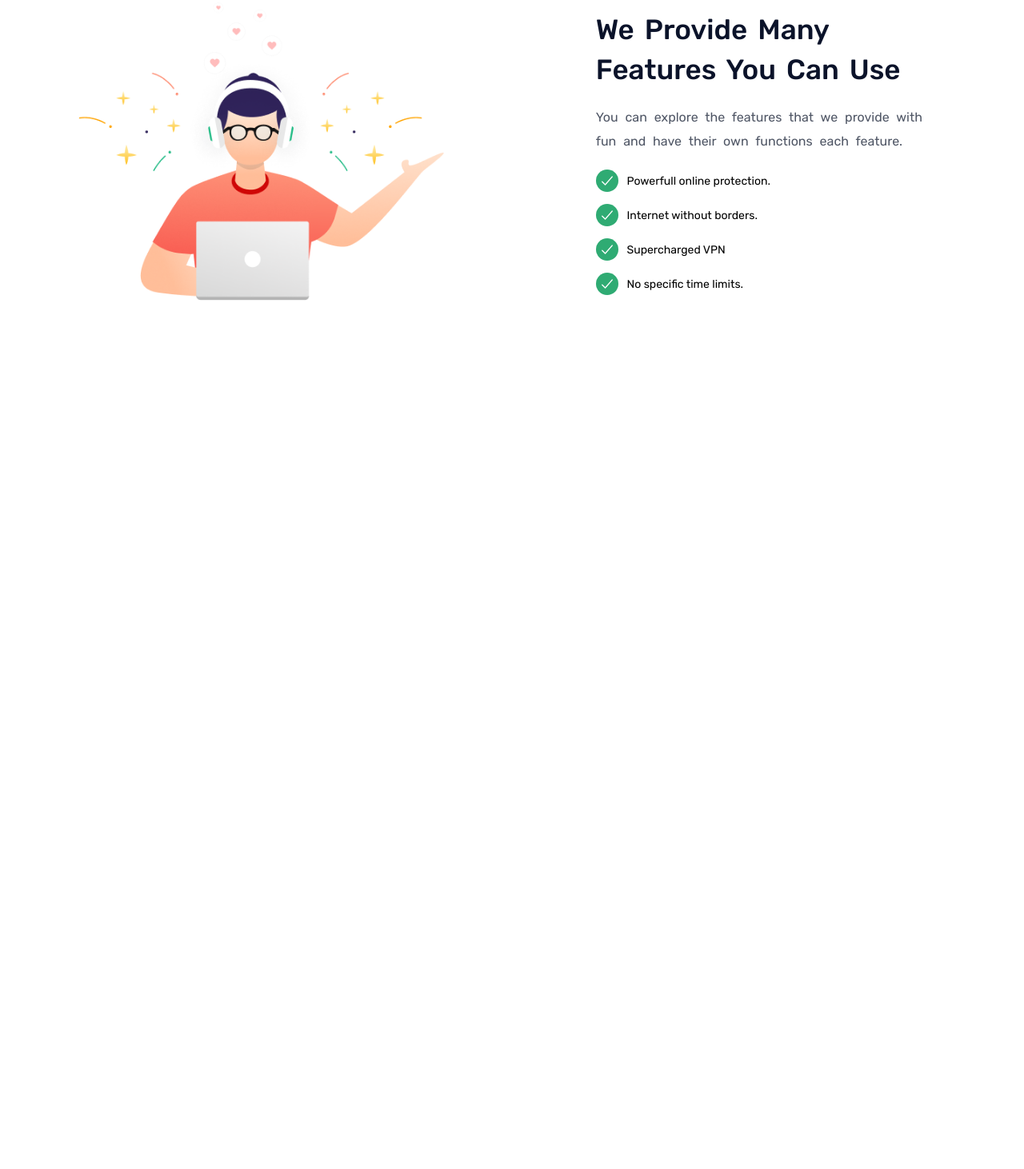
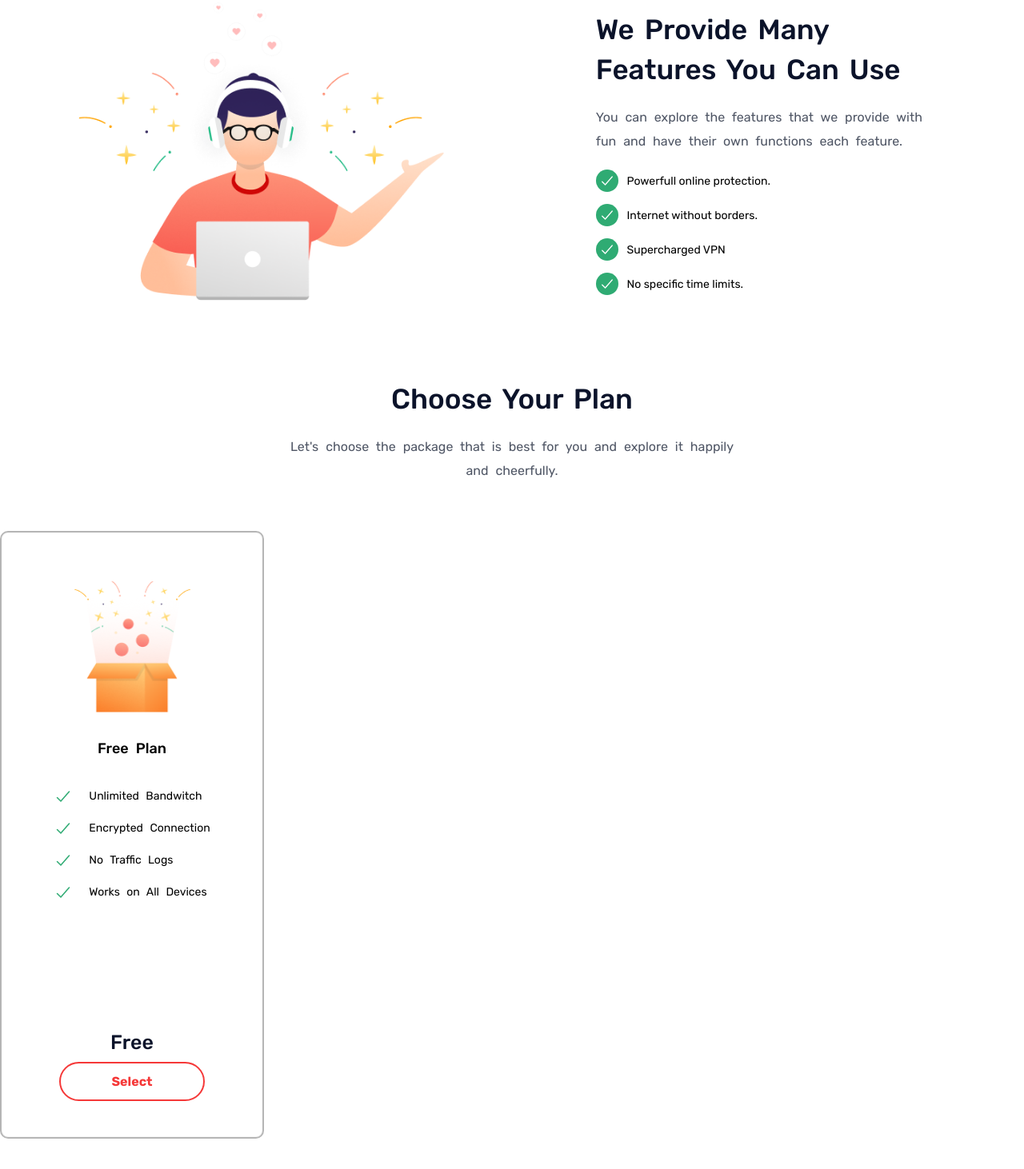
Before and after one commit to Robi-Nurhidayat/Landing-page, a plain HTML site: page LasLenVpn/index.html in a window 1280 px wide. Shown: the part 1067-2529 px from the top of the page at 80% size. Before the commit the page ends 1529 px from the top, so only its background shows below. Drawn offline with nearby package versions, Linux system fonts and the light colour scheme.

Commit message:
create section plan choose and card, note : not finished yet card

```diff
--- a/LasLenVpn/css/style.css
+++ b/LasLenVpn/css/style.css
@@ -303,3 +303,107 @@ body {
     align-items: center;
     gap: 1.08rem;
 }
+
+
+/* ============== */
+
+
+/* section choose plan */
+
+
+/* =============== */
+
+.section-plan {
+    /* padding: 8rem 17.6rem 8.3rem 17.4rem; */
+    padding: 100px;
+}
+
+.header-plan {
+    text-align: center;
+}
+
+.header-plan .heading-secondary {
+    margin-bottom: 2rem;
+}
+
+.plan-heading-text {
+    margin: 0;
+    font-size: 1.6rem;
+    color: #4f5665;
+    word-spacing: 0.5rem;
+    font-weight: 400;
+    line-height: 3rem;
+    width: 55.5rem;
+    margin: auto;
+    margin-bottom: 6rem;
+}
+
+.plan-card {
+    padding: 6.2rem 4.4rem;
+    border-radius: 10px;
+    box-shadow: inset 0px 0px 1px 2px rgba(0, 0, 0, 0.3);
+    display: flex;
+    flex-direction: column;
+    justify-content: center;
+    align-items: center;
+    gap: 3rem;
+    width: 33rem;
+    height: 76rem;
+}
+
+.plan-card img {
+    width: 145px;
+}
+
+.plan-card-title {
+    font-size: 1.8rem;
+    font-weight: 500;
+    line-height: 3rem;
+    word-spacing: 0.5rem;
+}
+
+.list-plan {
+    list-style: none;
+    display: flex;
+    flex-direction: column;
+    gap: 1rem;
+}
+
+.list-plan-item {
+    display: flex;
+    align-items: center;
+    gap: 2rem;
+    font-size: 1.4rem;
+    word-spacing: 0.5rem;
+    line-height: 3rem;
+}
+
+.icon-plan-item {
+    color: #2fab73;
+    font-size: 2.4rem;
+}
+
+.button-box-plan {
+    margin-top: auto;
+}
+
+.button-box-plan p {
+    margin-bottom: 2.4rem;
+    font-size: 2.5rem;
+    font-weight: 500;
+    line-height: 3rem;
+    word-spacing: 0.5rem;
+    color: #0b132a;
+    text-align: center;
+}
+
+.btn-subscribe:link,
+.btn-subscribe:visited {
+    text-decoration: none;
+    color: #f53838;
+    font-size: 1.6rem;
+    font-weight: 700;
+    padding: 1.3rem 6.3rem;
+    border: 2px solid #f53838;
+    border-radius: 50px;
+}
--- a/LasLenVpn/index.html
+++ b/LasLenVpn/index.html
@@ -112,6 +112,43 @@
                 </div>
             </div>
         </section>
+
+        <setion class="section-plan">
+            <div class="container">
+                <header class="header-plan">
+                    <h2 class="heading-secondary">Choose Your Plan</h2>
+                    <p class="plan-heading-text">
+                        Let's choose the package that is best for you and explore it happily and cheerfully.
+                    </p>
+                </header>
+            </div>
+
+            <div class="container grid grid--3-col">
+                <div class="plan-card">
+                    <img src="img/choose-plan/plan-1.png" alt="plan-image" />
+                    <p class="plan-card-title">Free Plan</p>
+                    <ul class="list-plan">
+                        <li class="list-plan-item">
+                            <ion-icon class="icon-plan-item" name="checkmark-outline"></ion-icon><span>Unlimited Bandwitch</span>
+                        </li>
+                        <li class="list-plan-item">
+                            <ion-icon class="icon-plan-item" name="checkmark-outline"></ion-icon><span>Encrypted Connection</span>
+                        </li>
+                        <li class="list-plan-item">
+                            <ion-icon class="icon-plan-item" name="checkmark-outline"></ion-icon><span>No Traffic Logs</span>
+                        </li>
+                        <li class="list-plan-item">
+                            <ion-icon class="icon-plan-item" name="checkmark-outline"></ion-icon><span>Works on All Devices</span>
+                        </li>
+                    </ul>
+
+                    <div class="button-box-plan">
+                        <p>Free</p>
+                        <a href="#" class="btn-subscribe">Select</a>
+                    </div>
+                </div>
+            </div>
+        </setion>
     </main>
 
     <script type="module" src="https://unpkg.com/ionicons@5.5.2/dist/ionicons/ionicons.esm.js"></script>
```
